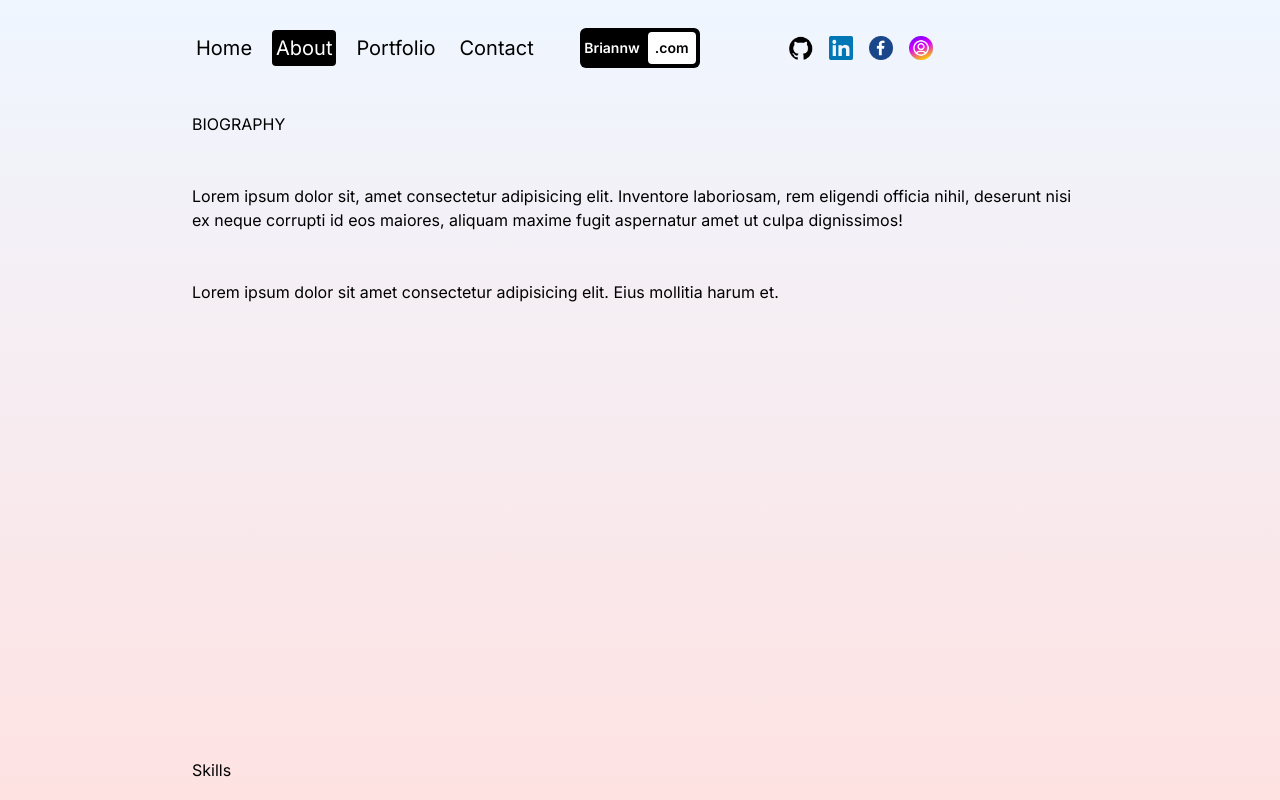
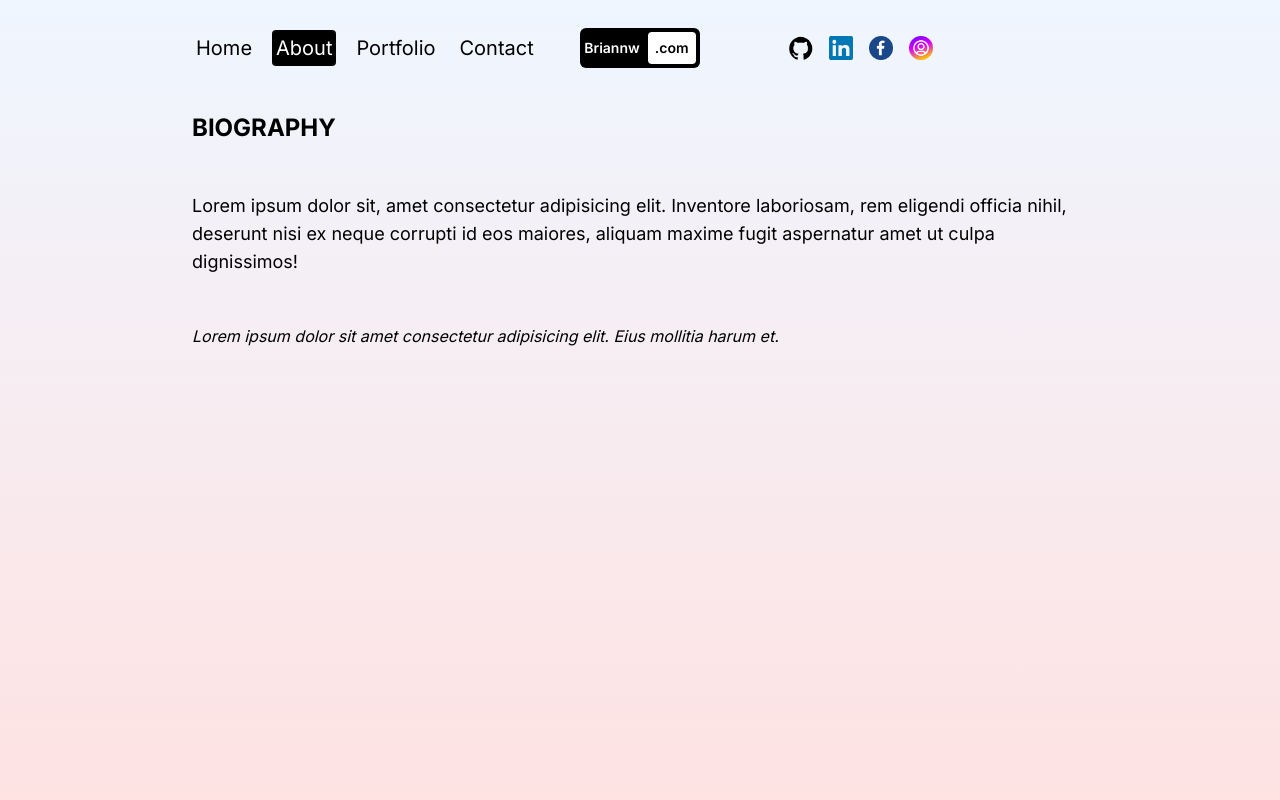
Before and after one commit to BrianNW/framer-portfolio01, a Next.js app: page /about in a window 1280 px wide. Built offline with nearby package versions, Linux system fonts and the light colour scheme.

Commit message:
Add classes

```diff
--- a/src/app/about/page.jsx
+++ b/src/app/about/page.jsx
@@ -16,16 +16,17 @@ const AboutPage = () => {
             <div className="p-4 sm:px-8 md:px-12 lg:px-20 xl:px-48 flex flex-col gap-24 md:gap-32 lg:gap-48 xl:gap-64">
                 {/* BIOGRAPHY CONTAINER */}
                 <div className="flex flex-col gap-12 justify-center">
-                    <h1>BIOGRAPHY</h1>
-                    <p>Lorem ipsum dolor sit, amet consectetur adipisicing elit.
+                    <h1 className="font-bold text-2xl">BIOGRAPHY</h1>
+                    <p className="text-lg">Lorem ipsum dolor sit, amet consectetur adipisicing elit.
                         Inventore laboriosam, rem eligendi officia nihil, deserunt nisi ex neque corrupti id eos maiores, aliquam maxime fugit aspernatur amet ut culpa dignissimos!
                     </p>
                     {/* BIOGRAPHY SIGNATURE */}
-                    <span>
+                    <span className="italic">
                         Lorem ipsum dolor sit amet consectetur adipisicing elit. Eius mollitia harum et.
                     </span>
-                    <div className="">
+
                 {/* SVG BUTTON */}
+                <div className="self-end">
                         <svg>tMy Signature</svg>
                     </div>
                 </div>
```
